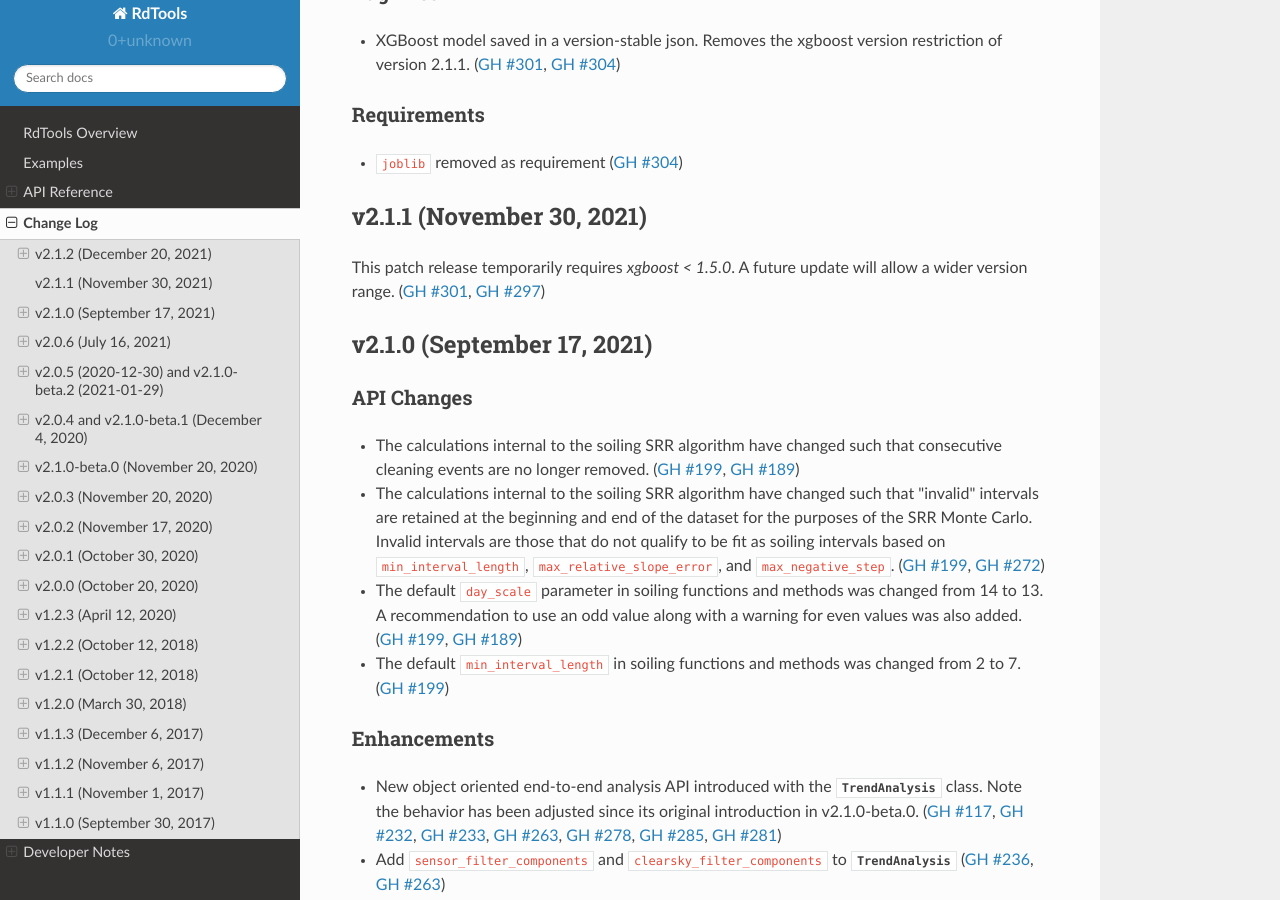
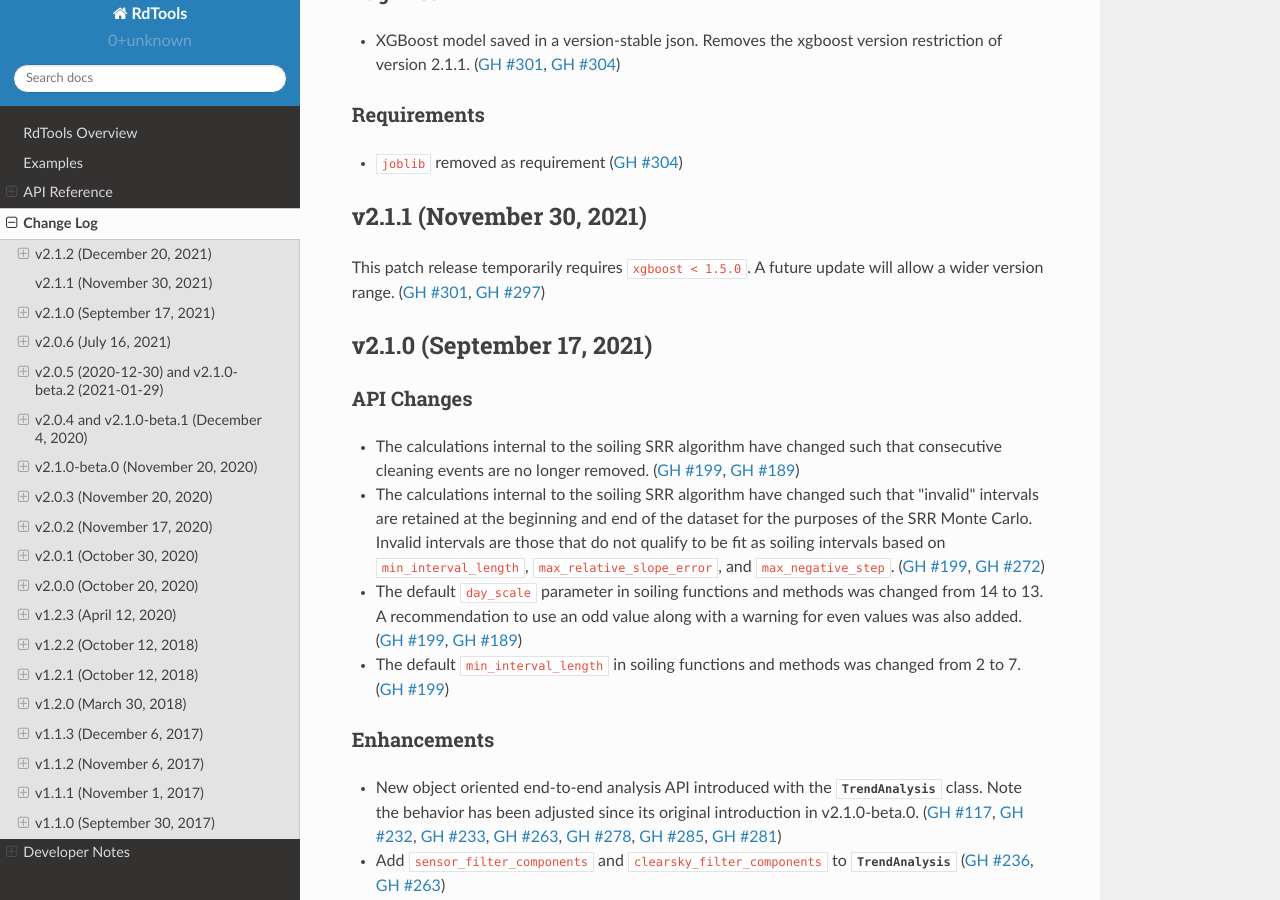
Before and after one commit to NREL/rdtools, a Sphinx documentation site: the page built from docs/sphinx/source/changelog.rst, in a window 1280 px wide and 900 px high, scrolled down 335 px. Built offline with Sphinx 7.4.7 and the Read the Docs theme 2.0.0, drawn with Linux system fonts in a browser that asks for light colours; pages that are not in the unit, such as notebooks, are missing from menus.

Commit message:
double backticks in 2.1.1 log

```diff
--- a/docs/sphinx/source/changelog/v2.1.1.rst
+++ b/docs/sphinx/source/changelog/v2.1.1.rst
@@ -2,5 +2,5 @@
 v2.1.1 (November 30, 2021)
 **************************
 
-This patch release temporarily requires `xgboost < 1.5.0`.  A future update
+This patch release temporarily requires ``xgboost < 1.5.0``.  A future update
 will allow a wider version range.  (:issue:`301`, :pull:`297`)
```
